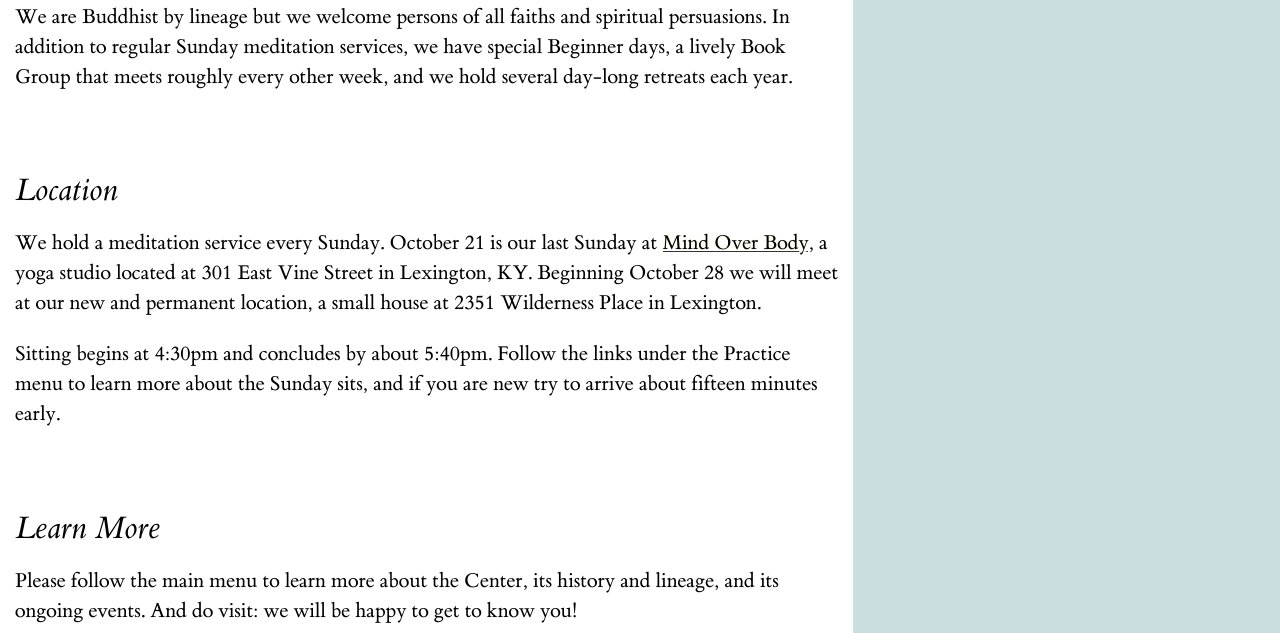
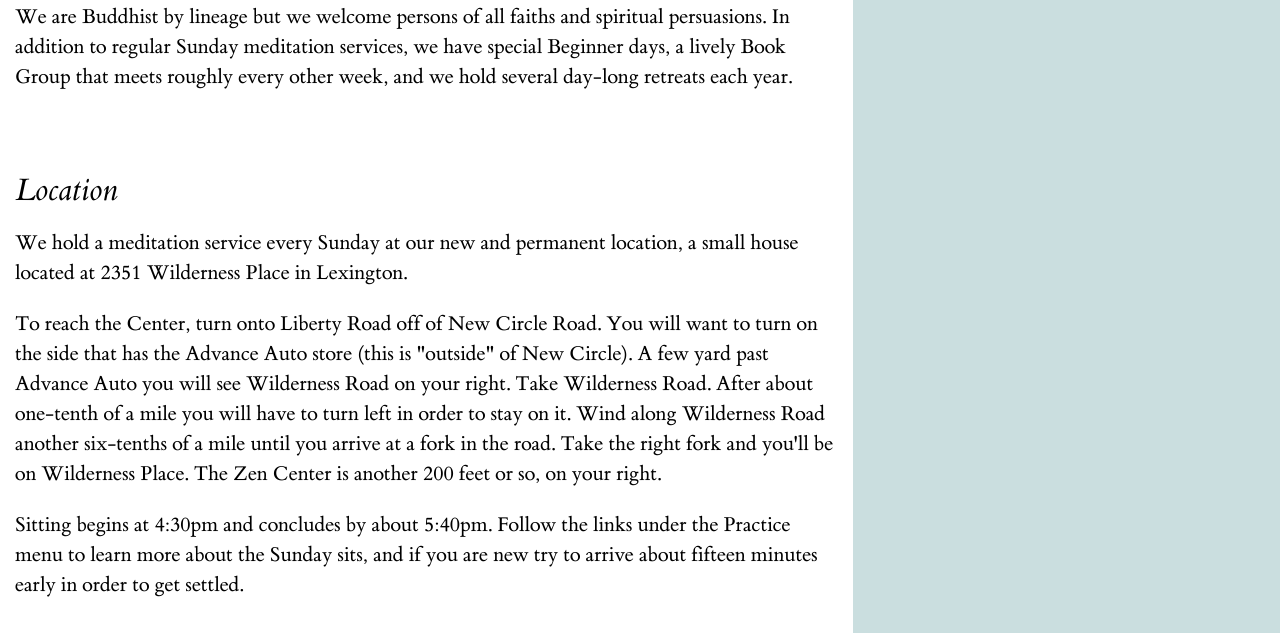
Before and after one commit to homerhanumat/lzcharp, a plain HTML site: page www/index.html in a window 1280 px wide. Shown: the part 599-1232 px from the top of the page. Drawn offline with nearby package versions, Linux system fonts and the light colour scheme.

Commit message:
add idrections

```diff
--- a/www/index.html
+++ b/www/index.html
@@ -140,14 +140,26 @@
 
 <section>
     <h2>Location</h2>
-    <p>We hold a meditation service every Sunday. October 21 is our last Sunday at
-     <a href="http://mindoverbodystudio.com/" target="_blank">Mind Over Body</a>,
-     a yoga studio located at 301 East Vine Street in Lexington, KY.  Beginning
-     October 28 we will meet at our new and permanent location, a small house
-     at 2351 Wilderness Place in Lexington.</p>
+    <p>We hold a meditation service every Sunday
+     at our new and permanent location, a small house
+     located at 2351 Wilderness Place in Lexington.</p>
+
+     <p>
+      To reach the Center, turn onto Liberty Road off of New Circle Road.
+      You will want to turn on the side that has the Advance Auto store (this
+      is "outside" of New Circle).  A few yard past Advance Auto you will see
+      Wilderness Road on your right.  Take Wilderness Road.  After about one-tenth
+      of a mile you will have to turn left in order to stay on it.  Wind along
+      Wilderness Road another six-tenths of a mile until you arrive at a fork in the
+      road.  Take the right fork and you'll be on Wilderness Place.  The Zen
+      Center is another 200 feet or so, on your right.
+     </p>
 
 
-    <p>Sitting begins at 4:30pm and concludes by about 5:40pm.  Follow the links under the Practice menu to learn more about the Sunday sits, and if you are new try to arrive about fifteen minutes early.</p>
+    <p>Sitting begins at 4:30pm and concludes by about 5:40pm.  Follow the
+    links under the Practice menu to learn more about the Sunday sits,
+    and if you are new try to arrive about fifteen minutes early in order
+    to get settled.</p>
 
     <script async src="https://platform.twitter.com/widgets.js" charset="utf-8"></script>
 
```
Also changed, not shown: 1 other file.
